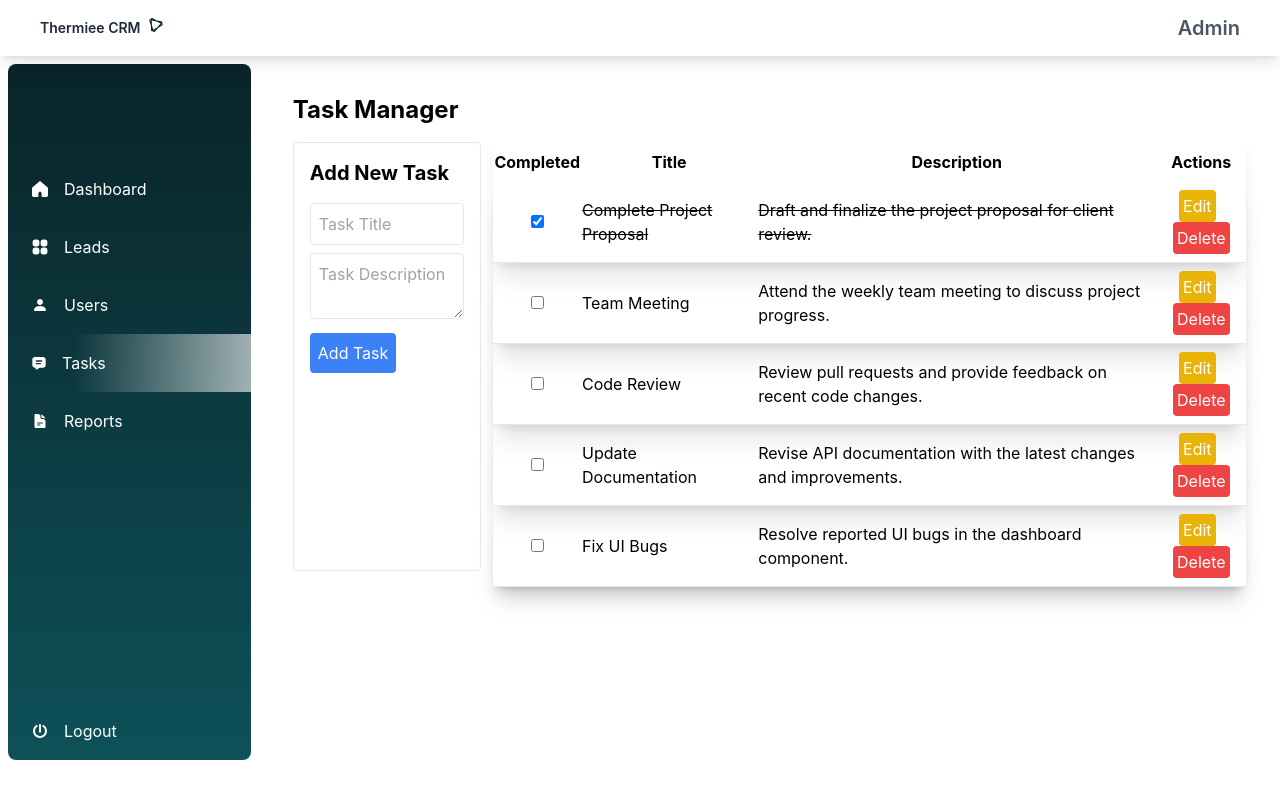
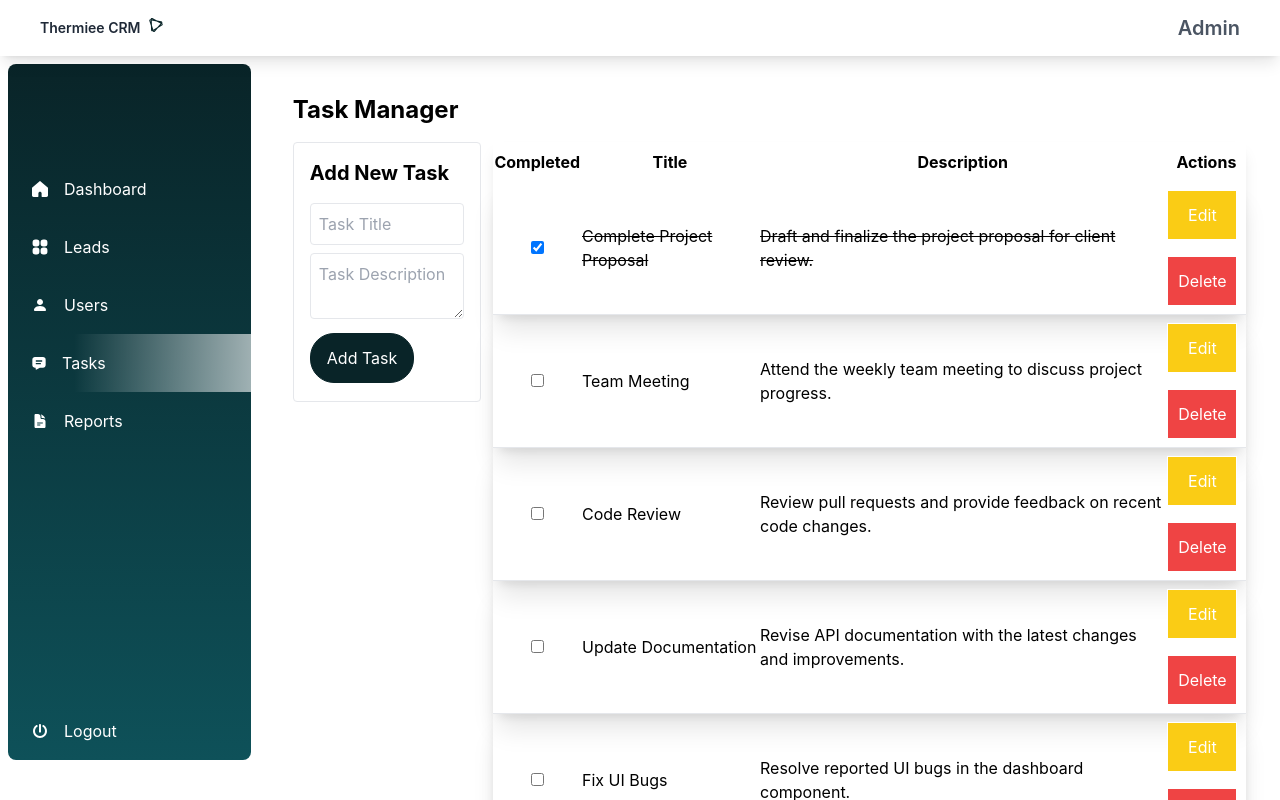
Before and after one commit to Thermiee/refactored-memory, a React (Vite) app: page /tasks in a window 1280 px wide. Built offline with nearby package versions, Linux system fonts and the light colour scheme; a web font is replaced by a local one.

Commit message:
ui fixes

```diff
--- a/src/Pages/Tasks/index.tsx
+++ b/src/Pages/Tasks/index.tsx
@@ -1,6 +1,7 @@
 import React, { useState } from 'react';
 import { Task } from '../../types';
 import Modal from '../../Components/Modal';
+import { MainButton } from '../../Components/Form/button';
 
 const TaskList: React.FC = () => {
 
@@ -85,8 +86,8 @@ const TaskList: React.FC = () => {
     <div className="p-4">
       <h1 className="text-2xl font-bold mb-4">Task Manager</h1>
 
-      <div className='flex'>
-         <div className="mb-4 p-4 border rounded w-1/5 mr-3">
+      <div className='flex-col flex lg:flex-row'>
+         <div className="mb-4 p-4 border h-[260px] rounded lg:w-1/5 mr-3">
         <h2 className="text-xl font-bold mb-4">Add New Task</h2>
         <input
           type="text"
@@ -101,14 +102,14 @@ const TaskList: React.FC = () => {
           placeholder="Task Description"
           className="p-2 border rounded mb-2 w-full"
         />
-        <button
+        <MainButton
           onClick={addTask}
           className="p-2 bg-blue-500 text-white rounded"
         >
           Add Task
-        </button>
+        </MainButton>
       </div>
-      <table className=" bg-white shadow-lg w-4/5">
+      <table className=" bg-white shadow-lg lg:w-4/5">
         <thead>
           <tr>
             <th className="py-2">Completed</th>
@@ -137,19 +138,19 @@ const TaskList: React.FC = () => {
                   {task.description}
                 </span>
               </td>
-              <td className="py-2 text-center">
-                <button
+              <td className="py-2 text-center space-y-4">
+                <MainButton
                   onClick={() => openEditModal(task)}
-                  className="p-1 bg-yellow-500 text-white rounded mr-2"
+                  className="p-1 bg-yellow-400 w-[70px] rounded-none border-white  mr-2"
                 >
                   Edit
-                </button>
-                <button
+                </MainButton>
+                <MainButton
                   onClick={() => deleteTask(task.id)}
-                  className="p-1 bg-red-500 text-white rounded"
+                  className="p-1 bg-red-500 w-[70px]  rounded-none  border-white mr-2"
                 >
                   Delete
-                </button>
+                </MainButton>
               </td>
             </tr>
           ))}
```
